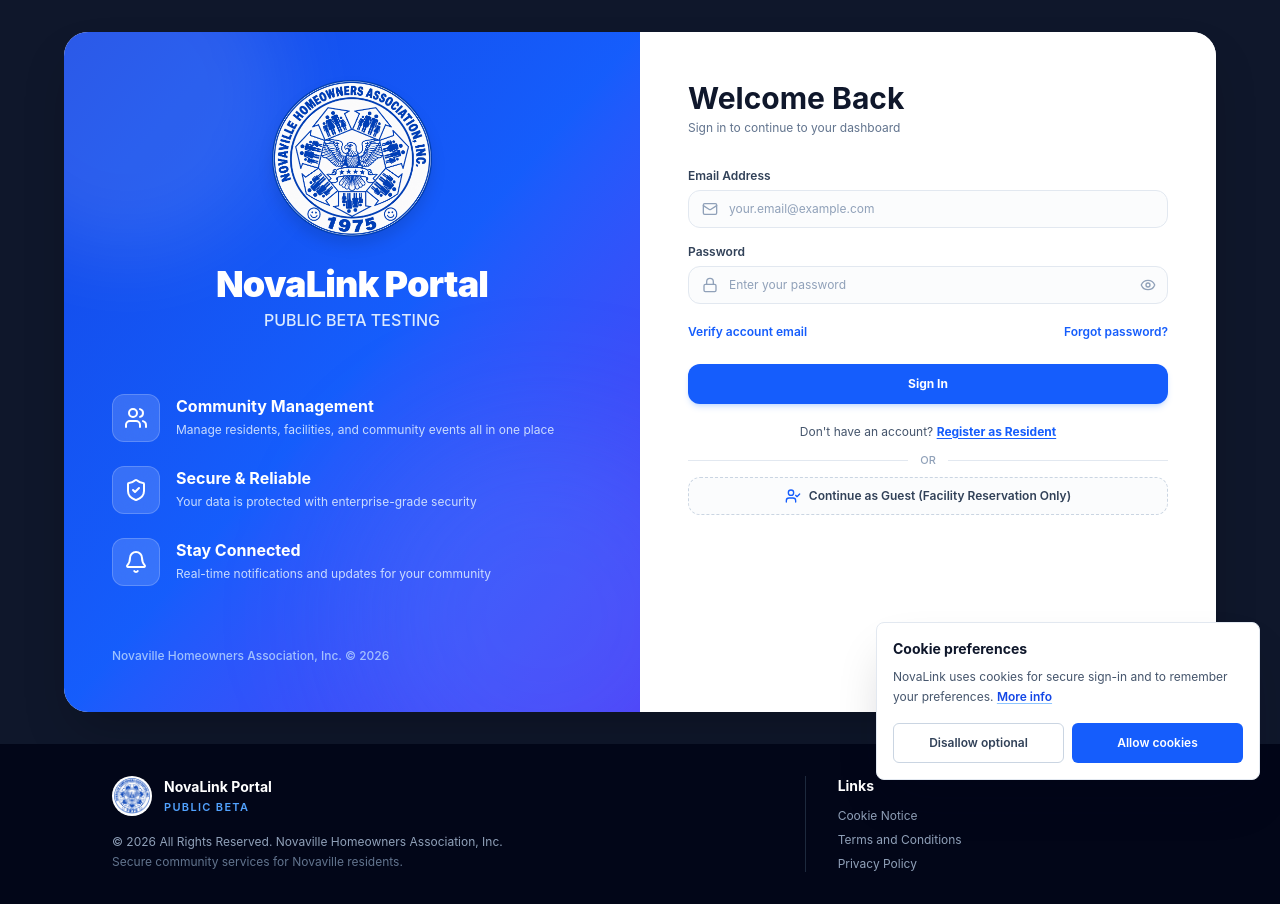
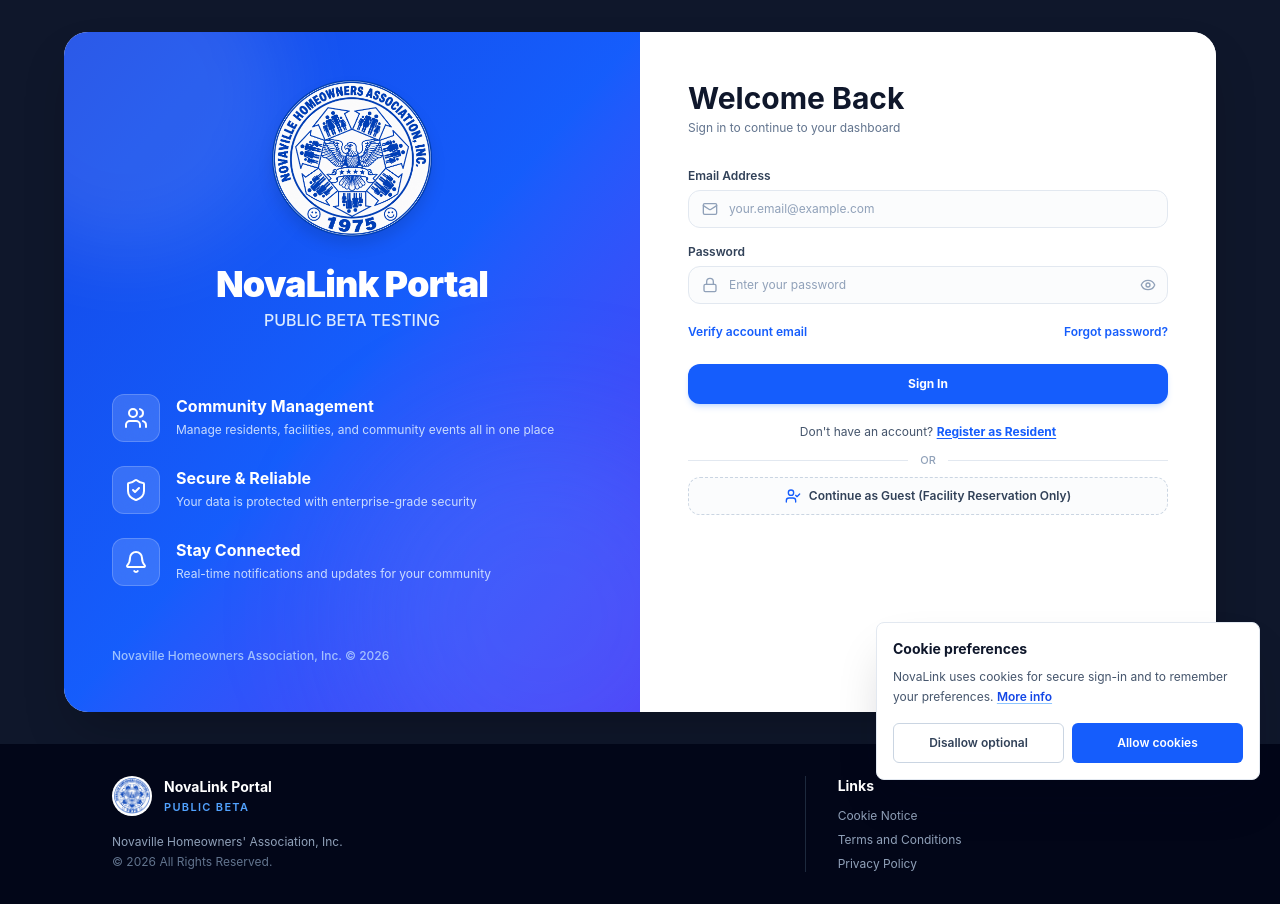
Before and after one commit to Clarence212/novalink, a React (Vite) app: page / in a window 1280 px wide. Built offline with nearby package versions, Linux system fonts and the light colour scheme; no server answers.

Commit message:
fix: update SiteFooter

```diff
--- a/src/components/SiteFooter.jsx
+++ b/src/components/SiteFooter.jsx
@@ -19,8 +19,8 @@ export const SiteFooter = () => {
               <p className="mt-0.5 text-[11px] font-semibold uppercase tracking-[0.12em] text-blue-400">Public Beta</p>
             </div>
           </div>
-          <p className="mt-4 text-xs leading-5">© {year} All Rights Reserved. Novaville Homeowners Association, Inc.</p>
-          <p className="text-xs leading-5 text-slate-500">Secure community services for Novaville residents.</p>
+          <p className="mt-4 text-xs leading-5">Novaville Homeowners' Association, Inc.</p>
+          <p className="text-xs leading-5 text-slate-500">© {year} All Rights Reserved.</p>
         </div>
 
         <nav className="border-slate-800 sm:border-l sm:pl-8" aria-label="Legal and privacy links">
```
